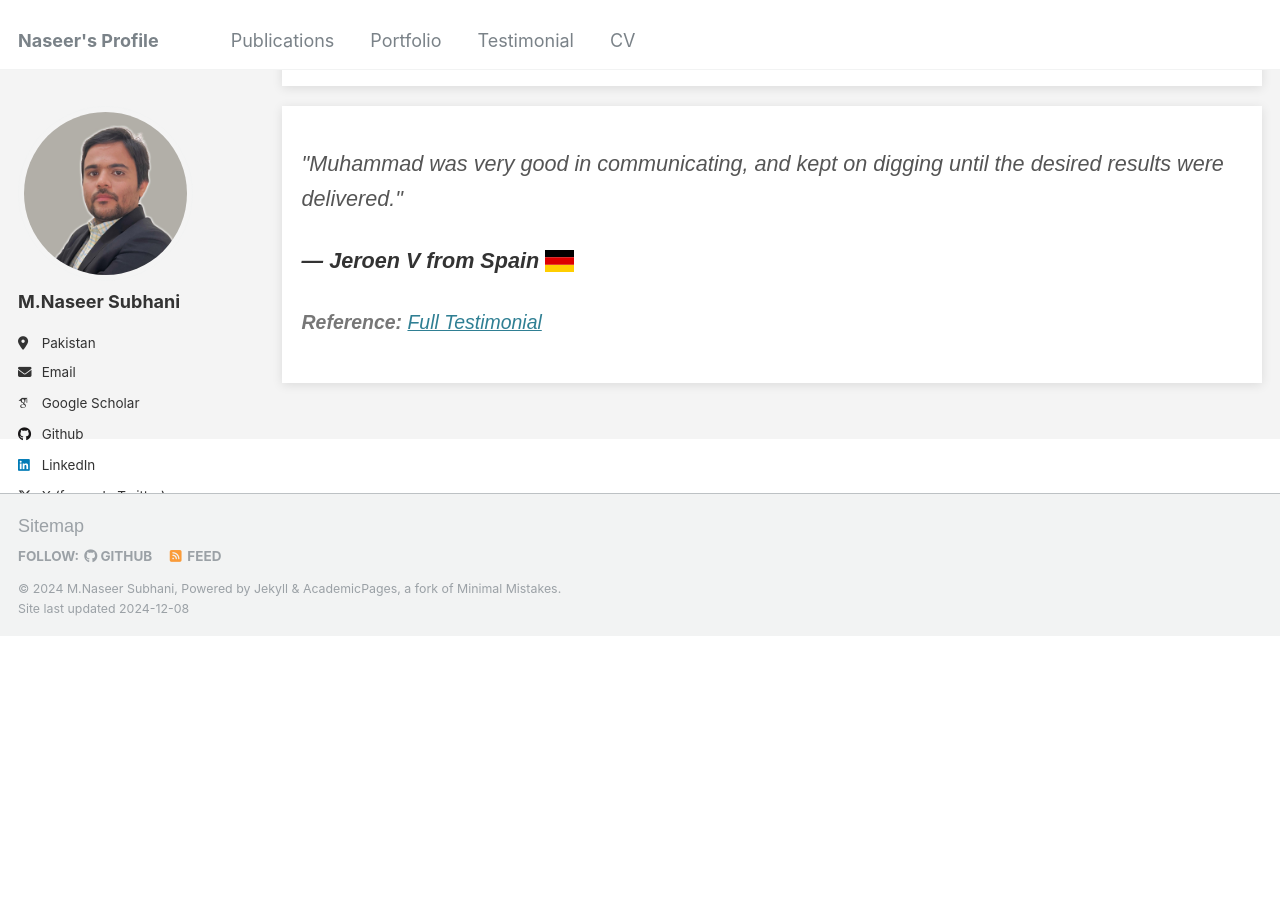
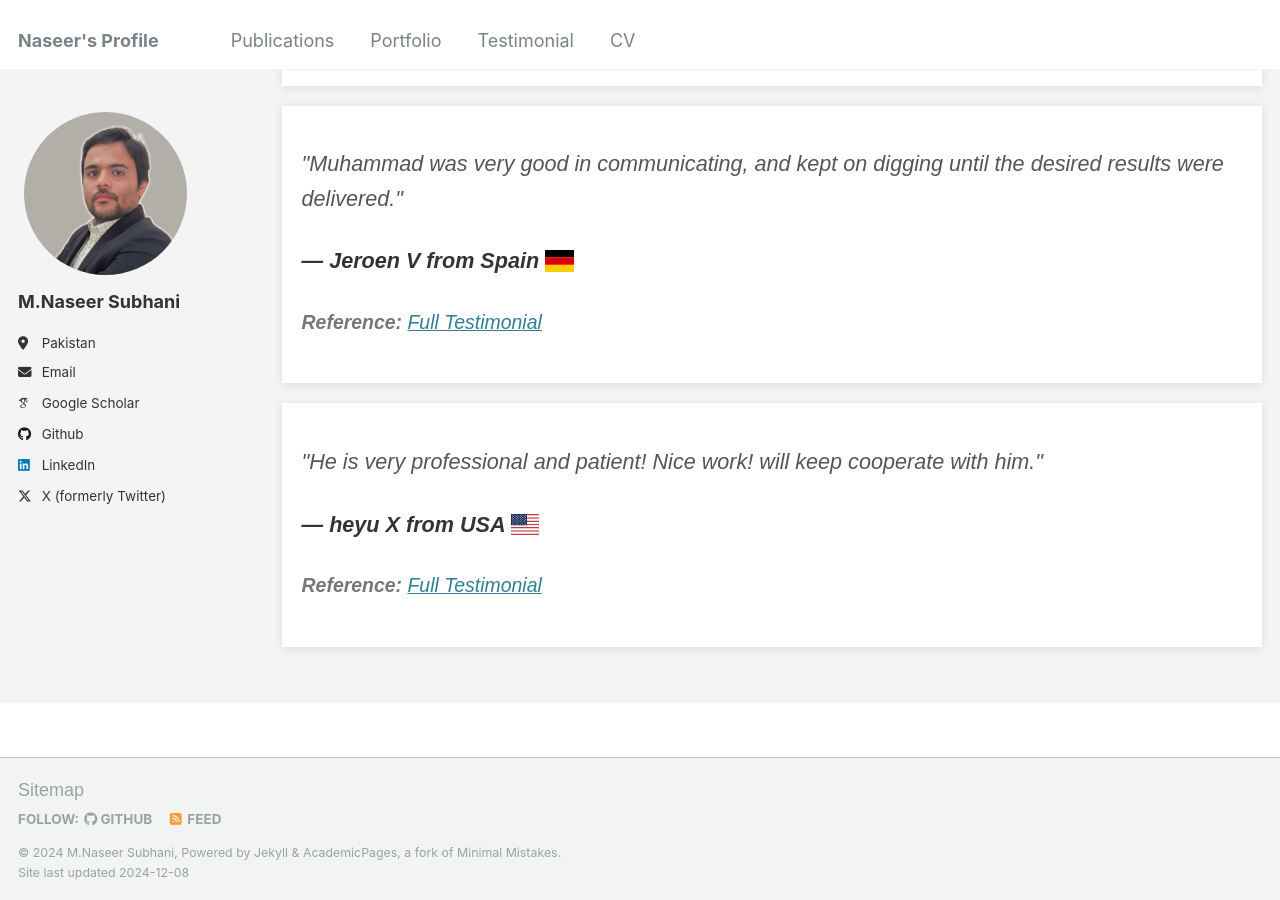
Before and after one commit to MNaseerSubhani/mnaseer.githu.io, a Jekyll site: the page built from _pages/testimonial.html, in a window 1280 px wide and 900 px high, scrolled down 1276 px. Built offline with Jekyll 4.4.1, drawn with Linux system fonts in a browser that asks for light colours; some web fonts are replaced; before the commit the page ends 1913 px from its top, so only the background shows below that.

Commit message:
change config file

```diff
--- a/_pages/testimonial.html
+++ b/_pages/testimonial.html
@@ -167,6 +167,21 @@ author_profile: true
   </div>
 
 
+  <div class="container">
+
+    <div class="testimonial">
+        <p>"He is very professional and patient! Nice work! will keep cooperate with him."</p>
+        <p class="author">
+          — heyu X from USA
+          <span class="flag-icon flag-icon-us"></span> <!-- USA flag -->
+      </p>
+      <p class="reference">
+        <strong>Reference:</strong> <a href="https://www.freelancer.com/u/OlektraGroup?review_context_id=37236687&review_type=project&frm=OlektraGroup&sb=t" target="_blank">Full Testimonial</a>
+    </p>
+    </div>
+
+  </div>
+
 
 
 
```
